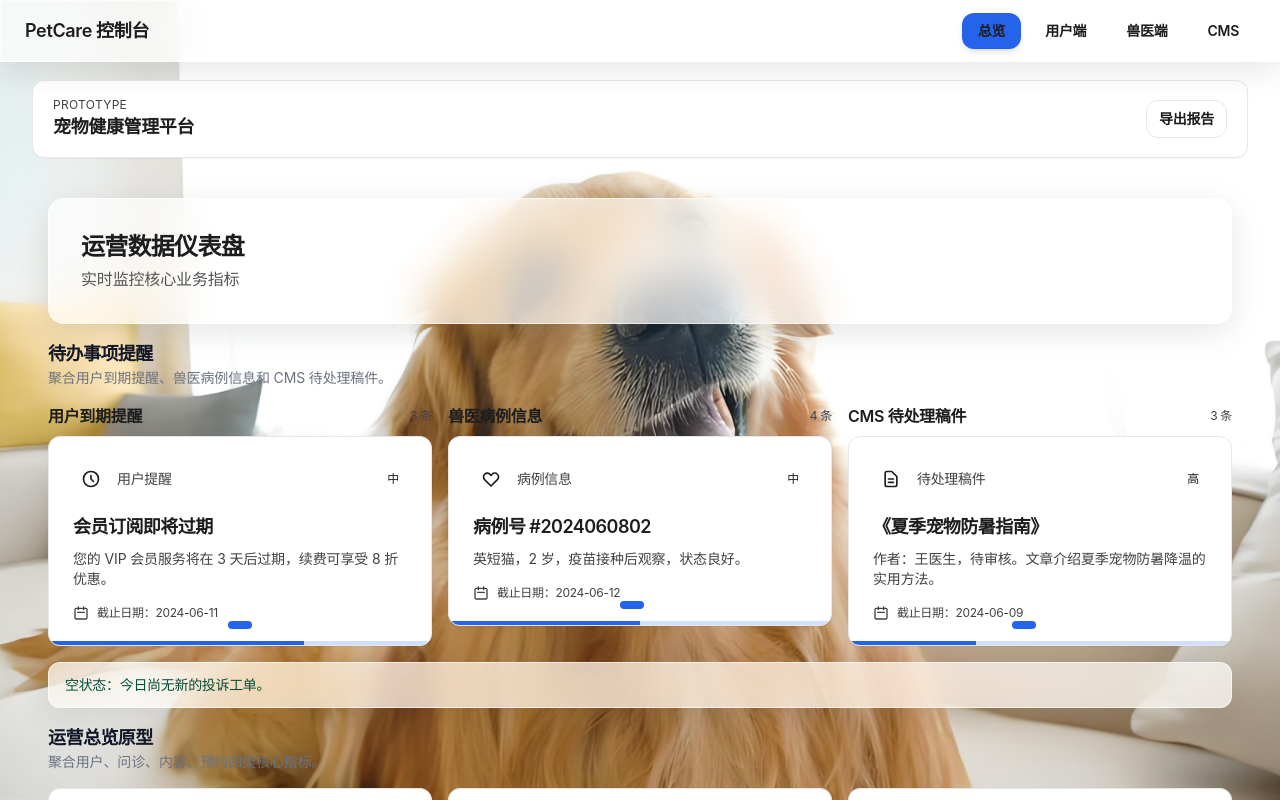
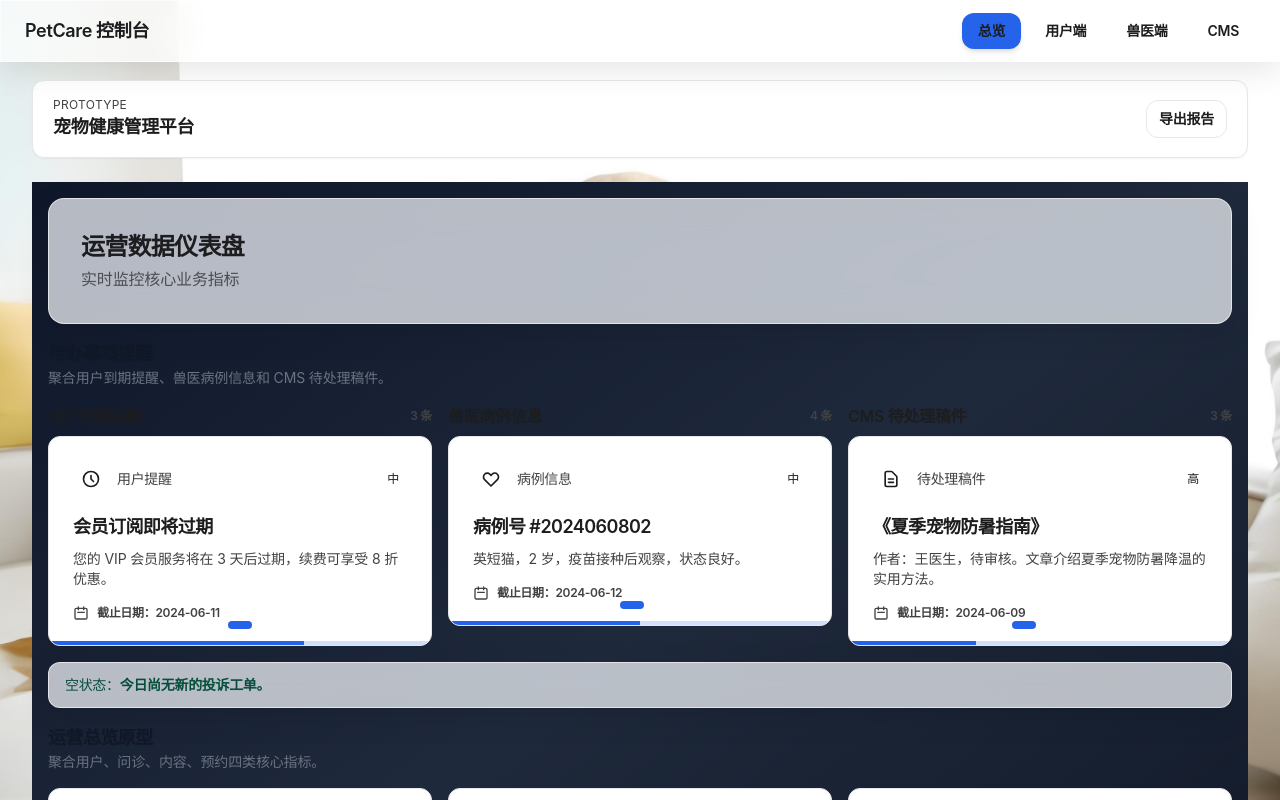
Before and after one commit to summer2hjp/Puppy-health-manager, a React (Vite) app: page /dashboard in a window 1280 px wide. Shown: the top 800 px of the page. Built offline with nearby package versions, Linux system fonts and the light colour scheme.

Commit message:
update branch

```diff
--- a/src/pages/DashboardPage.tsx
+++ b/src/pages/DashboardPage.tsx
@@ -112,9 +112,13 @@ const metrics = [
 
 export function DashboardPage() {
   return (
-    <div className="min-h-screen apple-style-body text-readable-title relative">
-      {/* Dashboard 虚化背景层 */}
-      <div className="dashboard-blur-overlay"></div>
+    <div className="min-h-screen bg-gradient-to-br from-slate-900 via-slate-800 to-gray-900 text-readable-title relative">
+      {/* Dashboard 虚化背景层 - 深色模式优化 */}
+      <div className="dashboard-blur-overlay absolute inset-0 z-0 pointer-events-none">
+        <div className="absolute top-0 left-0 w-96 h-96 bg-blue-900/30 rounded-full mix-blend-screen filter blur-3xl opacity-50 animate-blob"></div>
+        <div className="absolute top-0 right-0 w-96 h-96 bg-purple-900/30 rounded-full mix-blend-screen filter blur-3xl opacity-50 animate-blob animation-delay-2000"></div>
+        <div className="absolute -bottom-32 left-20 w-96 h-96 bg-indigo-900/30 rounded-full mix-blend-screen filter blur-3xl opacity-50 animate-blob animation-delay-4000"></div>
+      </div>
 
       <section className="space-y-4 p-4 relative z-10">
         {/* Hero Banner - 卡片式标题区域（移除图片） */}
```
Also changed, not shown: 2 other files (tests, documents, lock files or other folders).
